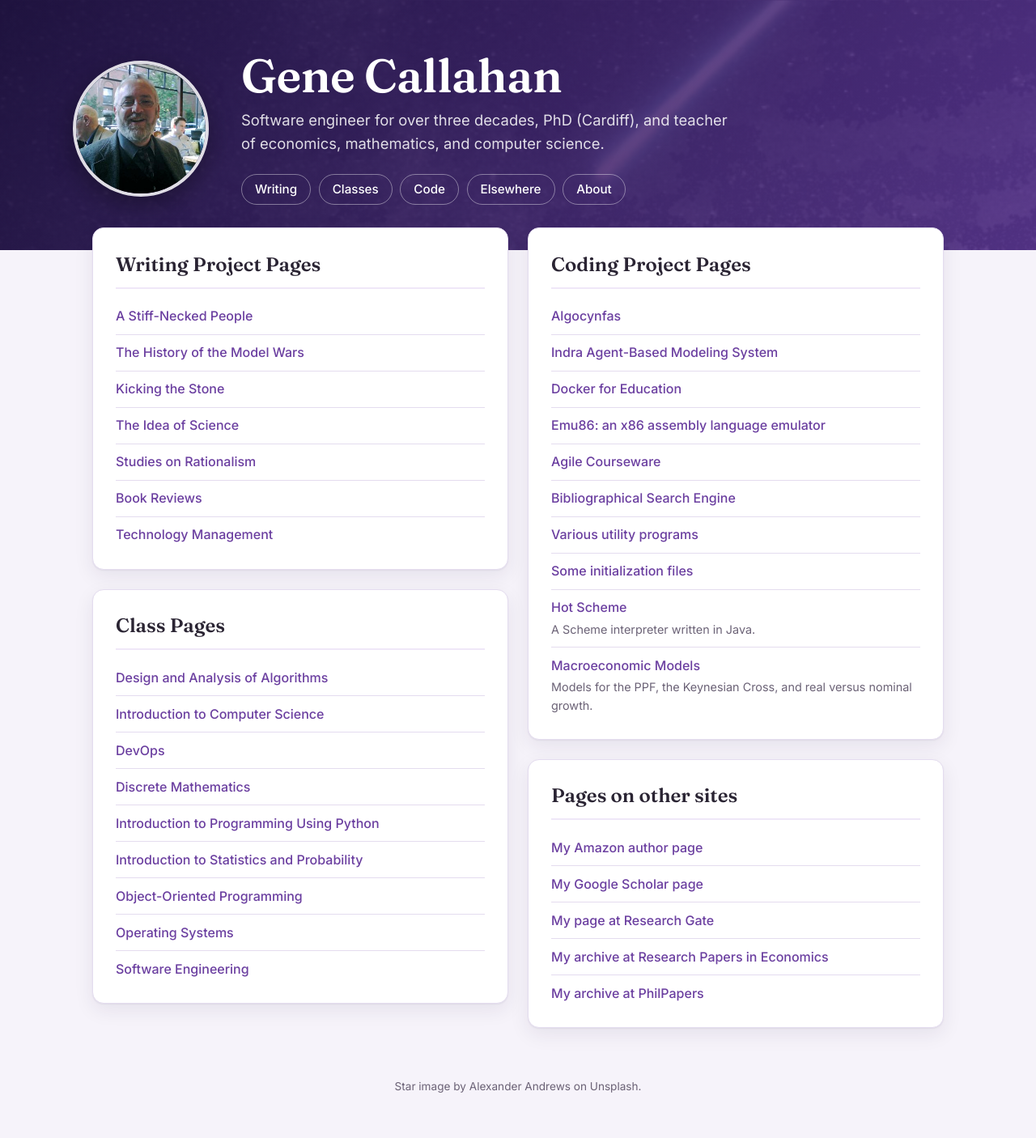
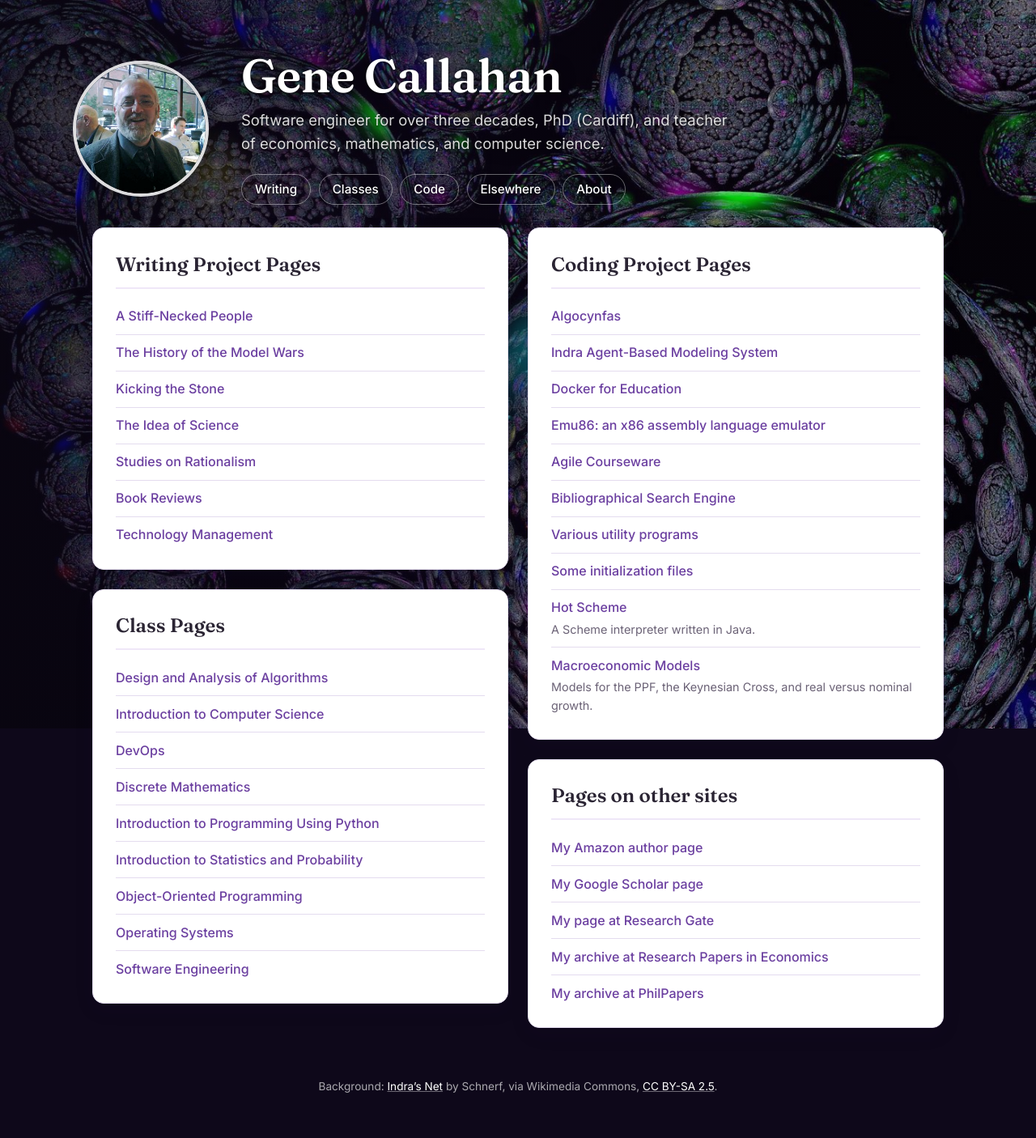
Before and after one commit to gcallah/gcallah.github.io, a Jekyll site: the page index.html, which Jekyll copies as it is, in a window 1280 px wide. Shown: the whole page at 81% size. Built offline with Jekyll 4.4.1, drawn with Linux system fonts in a browser that asks for light colours.

Commit message:
Use Indra's net render as full-page background
- Add graphics/indras-net.jpg (1400px, resized from Indrasnet.jpg on
  Wikimedia Commons, CC BY-SA 2.5) and show it behind the whole page
  on a fixed layer, which also works on iOS.
- Lighten the left-to-right fade and add a text shadow so the hero
  stays readable; use an even overlay on phones.
- Replace the Unsplash star credit with the Wikimedia attribution on
  both pages, and remove the unused stars.jpg.

Co-Authored-By: Claude Opus 5.5 <noreply@anthropic.com>

```diff
--- a/index.html
+++ b/index.html
@@ -107,7 +107,12 @@
         </main>
 
         <footer class="site-footer">
-            <p>Star image by Alexander Andrews on Unsplash.</p>
+            <p>
+                Background:
+                <a href="https://commons.wikimedia.org/wiki/File:Indrasnet.jpg">Indra&rsquo;s Net</a>
+                by Schnerf, via Wikimedia Commons,
+                <a href="https://creativecommons.org/licenses/by-sa/2.5/">CC BY-SA 2.5</a>.
+            </p>
         </footer>
     </body>
 </html>
--- a/style.css
+++ b/style.css
@@ -30,7 +30,7 @@
 
 body {
     margin: 0;
-    background: var(--bg);
+    background: #0e081a;
     color: var(--text);
     font-family: var(--sans);
     font-size: 1rem;
@@ -38,17 +38,28 @@ body {
     -webkit-font-smoothing: antialiased;
 }
 
+/* Indra's net render behind the whole page, pinned while the page
+   scrolls. Darker on the left, where the hero text sits. */
+body::before {
+    content: "";
+    position: fixed;
+    inset: 0;
+    z-index: -1;
+    background:
+        linear-gradient(90deg, rgba(14, 8, 26, .6) 0%, rgba(20, 10, 40, .42) 40%, rgba(30, 12, 60, .12) 80%),
+        url("graphics/indras-net.jpg") right center / cover no-repeat;
+    background-color: #000;
+}
+
 a {
     color: var(--accent);
     text-decoration: none;
 }
 
-/* Hero banner: the star photo under a purple gradient. */
+/* Hero banner: sits directly on the page background image. */
 .hero {
-    background:
-        linear-gradient(120deg, rgba(30, 14, 60, .92), rgba(90, 40, 140, .78)),
-        url("graphics/stars.jpg") center / cover;
     color: #fff;
+    text-shadow: 0 1px 3px rgba(0, 0, 0, .7), 0 0 18px rgba(0, 0, 0, .5);
     padding: 4rem 1.5rem 3.5rem;
 }
 
@@ -181,9 +192,15 @@ a {
 
 .site-footer {
     text-align: center;
-    color: var(--muted);
+    color: rgba(255, 255, 255, .65);
     font-size: .85rem;
     padding: 0 1.5rem 2.5rem;
+}
+
+.site-footer a {
+    color: #fff;
+    text-decoration: underline;
+    text-decoration-color: rgba(255, 255, 255, .4);
 }
 
 /* About page: a single readable column of prose. */
@@ -238,6 +255,11 @@ a {
     .hero {
         padding: 2.5rem 1.25rem 3rem;
     }
+    body::before {
+        background:
+            linear-gradient(rgba(14, 8, 26, .7), rgba(14, 8, 26, .7)),
+            url("graphics/indras-net.jpg") center / cover no-repeat;
+    }
     .hero-inner {
         flex-direction: column;
         text-align: center;
```
Also changed, not shown: about/index.html (+6 -1 lines), graphics/indras-net.jpg (added), graphics/stars.jpg (deleted).
